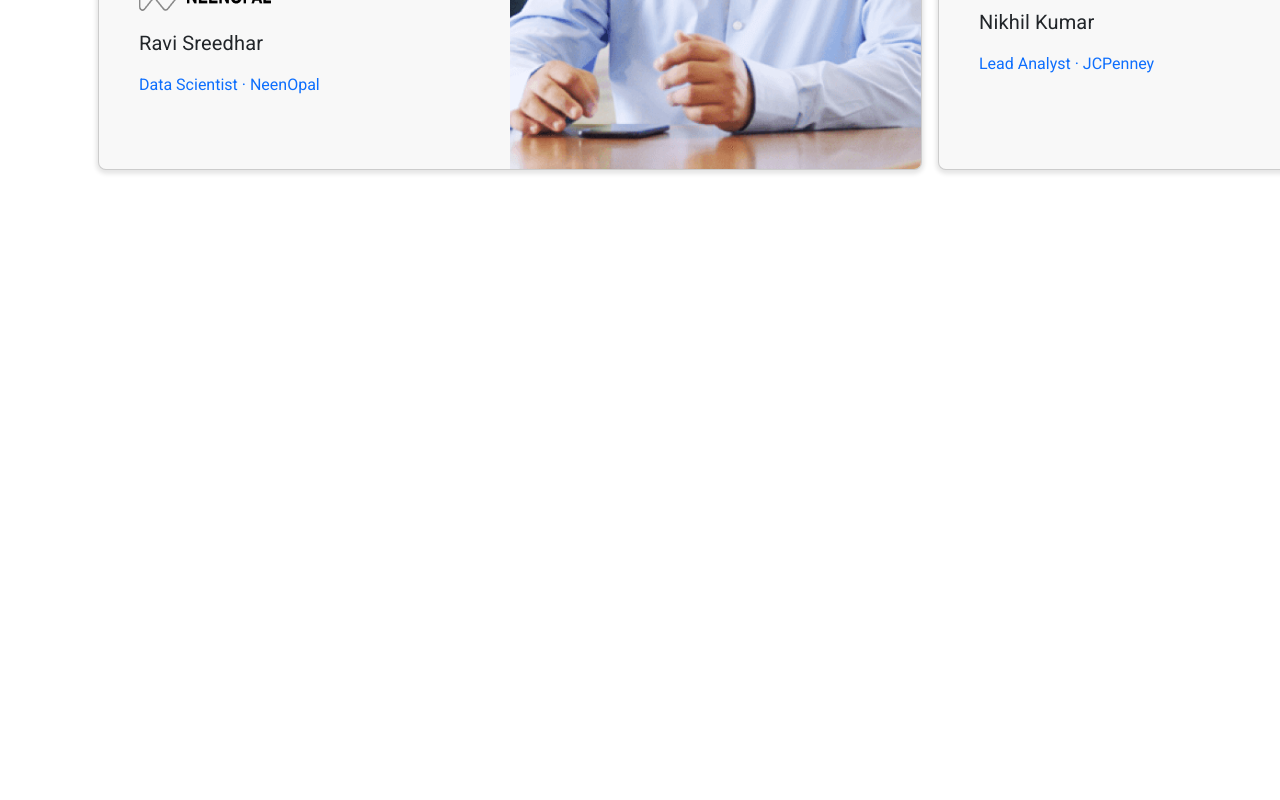
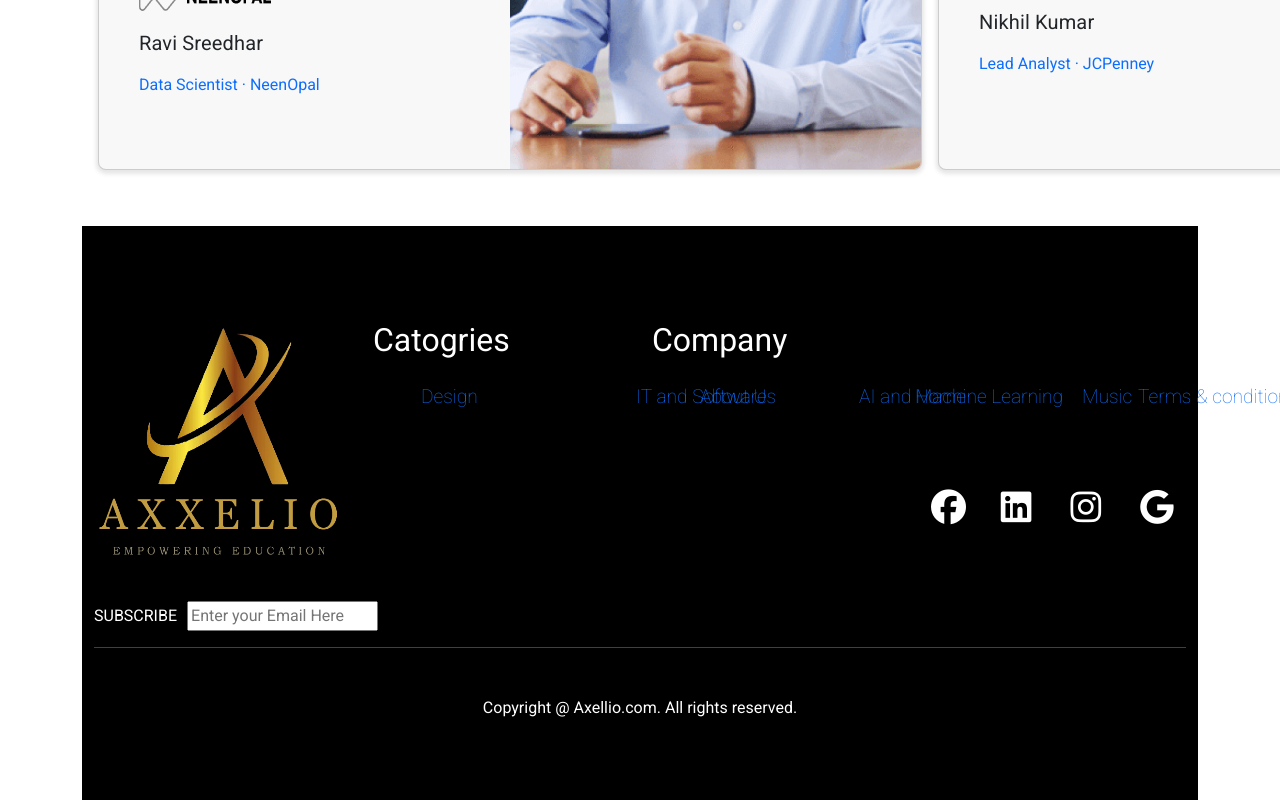
Before and after one commit to Pranav-github02/Axxelio, a React (Create React App) app: page / in a window 1280 px wide. Shown: the part 1440-2240 px from the top of the page. Before the commit the page ends 1666 px from the top, so only its background shows below. Built offline with nearby package versions, Linux system fonts and the light colour scheme.

Commit message:
Added footer

```diff
--- a/src/App.js
+++ b/src/App.js
@@ -4,6 +4,7 @@ import Hero from './Hero/hero.jsx'
 import Recommended_Courses from './Recommended_Courses/Recommended_Courses';
 import Stories from './Testimonials/Stories';
 import Navbar from './Navbar/Navbar.jsx';
+import Foot from "./Footer/foot";
 
 class App extends Component {
   render() {
@@ -13,6 +14,7 @@ class App extends Component {
         <Hero />
         <Recommended_Courses />
         <Stories />
+        <Foot/>
       </div>
     );
   }
--- /dev/null
+++ b/src/Footer/foot.css
@@ -0,0 +1,124 @@
+footer {
+    padding: 5rem 0;
+    background-color: black;
+    color: #fff;
+  }
+
+  footer h2 {
+    color: #fff;
+  }
+
+  footer li {
+    list-style: none;
+    font-size: 1.2rem;
+    font-weight: lighter;
+
+    cursor: pointer;
+    margin: 1rem 0;
+    text-decoration: none;
+
+  }
+
+  /* visited link */
+  footer a:visited {
+    color: white;
+  }
+
+  /* mouse over link */
+  footer a:hover {
+    color: blue;
+
+  }
+  footer li:hover{
+    text-decoration: underline;
+  }
+
+  footer .fontawesome-style {
+    font-size: 1 rem;
+    color: var(--primary-color);
+    background-color: transparent;
+    width: 0rem;
+    height: 0rem;
+    margin: 2rem 0;
+    cursor: pointer;
+  }
+  footer .fontawesome-style {
+    font-size: 1 rem;
+    color: var(--primary-color);
+    background-color: transparent;
+    width: 0rem;
+    height: 0rem;
+    margin: 2rem 0;
+    cursor: pointer;
+  }
+
+  footer .fontawesome-style:hover {
+    transition: all 1s;
+    animation: rotatefont 1s linear infinite alternate-reverse;
+    color: #fff;
+  }
+
+  @keyframes rotatefont {
+    0% {
+      transform: scale(0.6);
+    }
+    100% {
+      transform: scale(1.2);
+    }
+  }
+
+  footer .main-hero-para {
+    margin: 0;
+  }
+  @media (min-width: 1500px) {
+    .container,
+    .container-lg,
+    .container-md,
+    .container-sm,
+    .container-xl,
+    .container-xxl {
+      max-width: 1500px !important;
+    }
+  }
+
+  @media (min-width: 1400px) {
+    .container,
+    .container-lg,
+    .container-md,
+    .container-sm,
+    .container-xl,
+    .container-xxl {
+      max-width: 1400px;
+    }
+  }
+  form {
+    display: block;
+    margin-top: 0em;
+}
+.sc_newsletter input[type=email] {
+  border: 1px solid #e1e1e1;
+  width: 100%;
+  /* font-family: Georgia,serif; */
+  font-size: .8em;
+  color: #000;
+  padding: 0.8em;
+}
+.sc_newsletter #error, .sc_newsletter #response {
+  display: none;
+  /* font-family: Georgia,serif; */
+  font-size: .8em;
+  opacity: .9;
+}
+.sc_newsletter .sc_newsletter_cta {
+  display: inline-block;
+  background-image: linear-gradient(288deg,#a0b9f4,#d3b6bc);
+  color: #fff!important;
+  text-transform: uppercase;
+  border: 0;
+  padding: 8px 20px;
+  font-size: .9em;
+  letter-spacing: 1px;
+  text-decoration: none;
+  cursor: pointer;
+  transition: all .1s;
+}
--- /dev/null
+++ b/src/Footer/foot.js
@@ -0,0 +1,100 @@
+import React from 'react';
+import './foot.css';
+import footlogo from './footlogo.png';
+const Foot = () => {
+  return (
+    <>
+    <footer>
+   <div className='container'>
+    <div className='row'>
+      <div className='col-12 coil-lg-10 mx-auto'>
+        <div className='row' style={{marginTop : "15px"}}>
+          <div className='col-7 col-lg-3'>
+            <div>
+            <img src={require("./footlogo.png")} style={{marginBottom: "10px"}} width="250" height="250" alt='jai ho'/>
+            </div>
+            </div>
+            <div className='col-7 col-lg-3'>
+            <h2>Catogries</h2>
+            <ul>
+              <li>
+                <a href='asdsdf' style={{textDecoration: "none"}}>Design</a>
+              </li>
+              <li>
+                <a href='asdsdf' style={{textDecoration: "none"}}>IT and Software</a>
+              </li>
+              <li>
+                <a href='asdsdf' style={{textDecoration: "none"}}>AI and Machine Learning</a>
+              </li>
+              <li>
+                <a href='asdsdf' style={{textDecoration: "none"}}>Music</a>
+              </li>
+              <li>
+                <a href='asdsdf' style={{textDecoration: "none"}}>Personal Development</a>
+              </li>
+            </ul>
+            </div>
+            <div className='col-7 col-lg-3'>
+            <h2>Company</h2>
+            <ul>
+              <li>
+                <a href='asdsdf' style={{textDecoration: "none"}}>About Us</a>
+              </li>
+              <li>
+                <a href='asdsdf' style={{textDecoration: "none"}}>Home</a>
+              </li>
+              <li>
+                <a href='asdsdf' style={{textDecoration: 'none'}}>Terms & conditions</a>
+              </li>
+              <li>
+                <a href='asdsdf' style={{textDecoration: 'none'}}>Contact Us</a>
+              </li>
+            </ul>
+            </div>
+            <div className='col-7 col-lg-3'>
+            <h3>Follow Us On</h3>
+            <div className='row' style={{marginTop : "25px"}}>
+              <div className='col-3 mx-auto'>
+                <a href='dfvrbytbn'>
+                <i class="fa fa-facebook-official" style={{fontSize: "35px",color: 'white'}}></i>
+                </a>
+              </div>
+              <div className='col-3 mx-auto'>
+                <a href='www.google.com'>
+              < i className="fa fa-linkedin-square" style={{fontSize: "35px",color: 'white'}}></i>
+              </a>
+              </div>
+              <div className='col-3 mx-auto'>
+                <a href='google.com'>
+                <i class="fa fa-instagram" style={{fontSize: "35px",color: 'white'}}></i>
+                </a>
+              </div>
+              <div className='col-3 mx-auto'>
+                <a href='dfergv'>
+                <i class="fa fa-google" style={{fontSize: "35px",color: 'white'}}></i>
+                </a>
+              </div>
+            </div>
+            </div>
+          </div>
+          <div class="col-xs-3" style={{marginTop : '20px'}}>
+            <form action="">
+        <label for="ex2">SUBSCRIBE  </label>
+        <input className="email-address" style={{marginLeft: "10px"}} type="Email" placeholder='Enter your Email Here'/>
+        </form>
+      </div>
+          <hr />
+              <div className="mt-5">
+                <p className="main-hero-para text-center w-100">
+                  Copyright @ Axellio.com. All rights reserved.
+                </p>
+              </div>
+        </div>
+      </div>
+    </div>
+
+    </footer>
+    </>
+  )
+}
+export default Foot
```
Also changed, not shown: src/Footer/footlogo.png (added).
